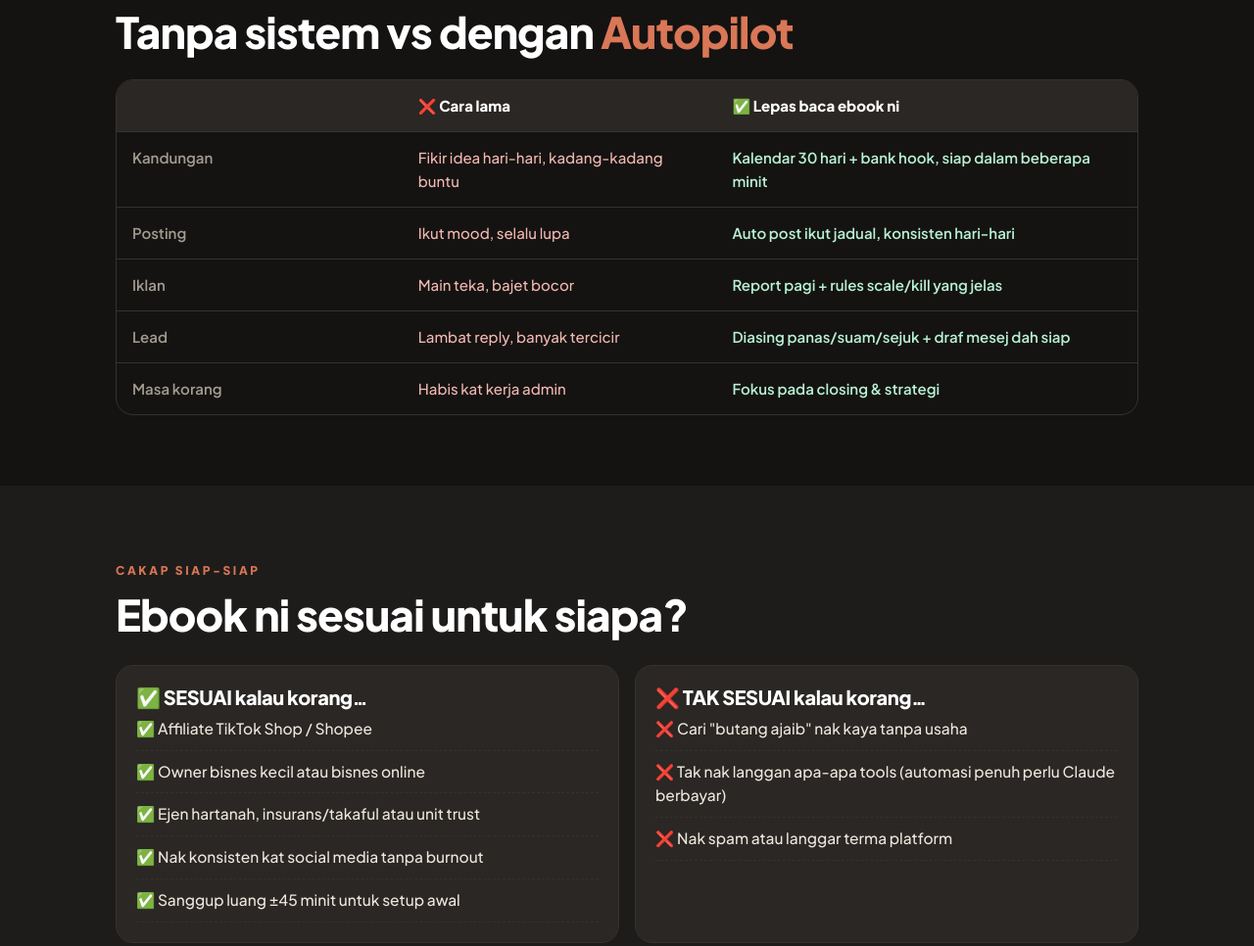
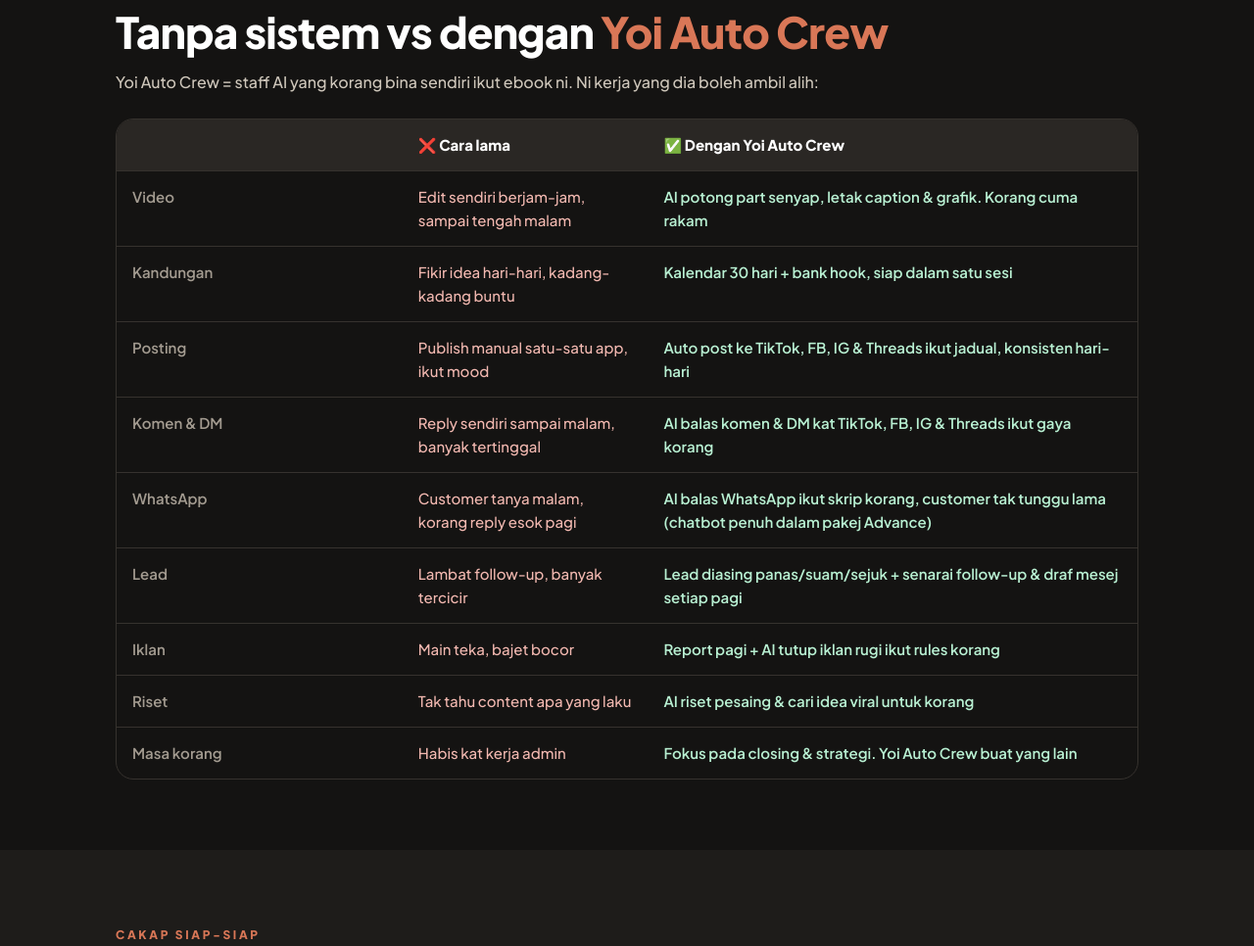
Before and after one commit to muhammadhasrul93-source/autopilot-bisnes, a plain HTML site: page index.html in a window 1280 px wide. Shown: the part 11017-11983 px from the top of the page at 98% size. Drawn offline with Linux system fonts and the light colour scheme; no server answers.

Commit message:
Jadual banding: 'Tanpa sistem vs dengan Yoi Auto Crew' (9 baris: video, komen & DM, WhatsApp, riset, dll)
Co-Authored-By: Claude Opus 5.5 <noreply@anthropic.com>

```diff
--- a/index.html
+++ b/index.html
@@ -657,14 +657,19 @@ else h='<p style="text-align:center;color:#CFC7BB">Tick yang korang memang buat
 <section>
  <div class="wrap">
   <span class="kick">Nampak tak bezanya</span>
-  <h2>Tanpa sistem vs dengan <span class="o">Autopilot</span></h2>
+  <h2>Tanpa sistem vs dengan <span class="o">Yoi Auto Crew</span></h2>
+  <p style="color:#CFC7BB;max-width:720px">Yoi Auto Crew = staff AI yang korang bina sendiri ikut ebook ni. Ni kerja yang dia boleh ambil alih:</p>
   <table>
-   <tr><th></th><th>❌ Cara lama</th><th>✅ Lepas baca ebook ni</th></tr>
-   <tr><td>Kandungan</td><td class="bad" data-l="❌ Cara lama">Fikir idea hari-hari, kadang-kadang buntu</td><td class="good" data-l="✅ Lepas baca ebook ni">Kalendar 30 hari + bank hook, siap dalam beberapa minit</td></tr>
-   <tr><td>Posting</td><td class="bad" data-l="❌ Cara lama">Ikut mood, selalu lupa</td><td class="good" data-l="✅ Lepas baca ebook ni">Auto post ikut jadual, konsisten hari-hari</td></tr>
-   <tr><td>Iklan</td><td class="bad" data-l="❌ Cara lama">Main teka, bajet bocor</td><td class="good" data-l="✅ Lepas baca ebook ni">Report pagi + rules scale/kill yang jelas</td></tr>
-   <tr><td>Lead</td><td class="bad" data-l="❌ Cara lama">Lambat reply, banyak tercicir</td><td class="good" data-l="✅ Lepas baca ebook ni">Diasing panas/suam/sejuk + draf mesej dah siap</td></tr>
-   <tr><td>Masa korang</td><td class="bad" data-l="❌ Cara lama">Habis kat kerja admin</td><td class="good" data-l="✅ Lepas baca ebook ni">Fokus pada closing &amp; strategi</td></tr>
+   <tr><th></th><th>❌ Cara lama</th><th>✅ Dengan Yoi Auto Crew</th></tr>
+   <tr><td>Video</td><td class="bad" data-l="❌ Cara lama">Edit sendiri berjam-jam, sampai tengah malam</td><td class="good" data-l="✅ Dengan Yoi Auto Crew">AI potong part senyap, letak caption &amp; grafik. Korang cuma rakam</td></tr>
+   <tr><td>Kandungan</td><td class="bad" data-l="❌ Cara lama">Fikir idea hari-hari, kadang-kadang buntu</td><td class="good" data-l="✅ Dengan Yoi Auto Crew">Kalendar 30 hari + bank hook, siap dalam satu sesi</td></tr>
+   <tr><td>Posting</td><td class="bad" data-l="❌ Cara lama">Publish manual satu-satu app, ikut mood</td><td class="good" data-l="✅ Dengan Yoi Auto Crew">Auto post ke TikTok, FB, IG &amp; Threads ikut jadual, konsisten hari-hari</td></tr>
+   <tr><td>Komen &amp; DM</td><td class="bad" data-l="❌ Cara lama">Reply sendiri sampai malam, banyak tertinggal</td><td class="good" data-l="✅ Dengan Yoi Auto Crew">AI balas komen &amp; DM kat TikTok, FB, IG &amp; Threads ikut gaya korang</td></tr>
+   <tr><td>WhatsApp</td><td class="bad" data-l="❌ Cara lama">Customer tanya malam, korang reply esok pagi</td><td class="good" data-l="✅ Dengan Yoi Auto Crew">AI balas WhatsApp ikut skrip korang, customer tak tunggu lama (chatbot penuh dalam pakej Advance)</td></tr>
+   <tr><td>Lead</td><td class="bad" data-l="❌ Cara lama">Lambat follow-up, banyak tercicir</td><td class="good" data-l="✅ Dengan Yoi Auto Crew">Lead diasing panas/suam/sejuk + senarai follow-up &amp; draf mesej setiap pagi</td></tr>
+   <tr><td>Iklan</td><td class="bad" data-l="❌ Cara lama">Main teka, bajet bocor</td><td class="good" data-l="✅ Dengan Yoi Auto Crew">Report pagi + AI tutup iklan rugi ikut rules korang</td></tr>
+   <tr><td>Riset</td><td class="bad" data-l="❌ Cara lama">Tak tahu content apa yang laku</td><td class="good" data-l="✅ Dengan Yoi Auto Crew">AI riset pesaing &amp; cari idea viral untuk korang</td></tr>
+   <tr><td>Masa korang</td><td class="bad" data-l="❌ Cara lama">Habis kat kerja admin</td><td class="good" data-l="✅ Dengan Yoi Auto Crew">Fokus pada closing &amp; strategi. Yoi Auto Crew buat yang lain</td></tr>
   </table>
  </div>
 </section>
```
